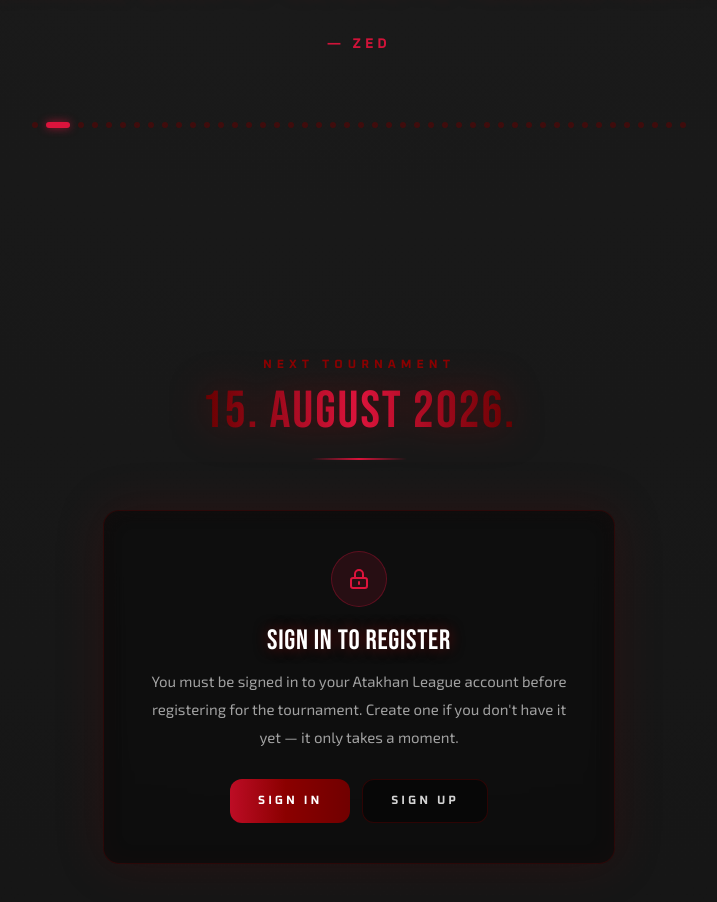
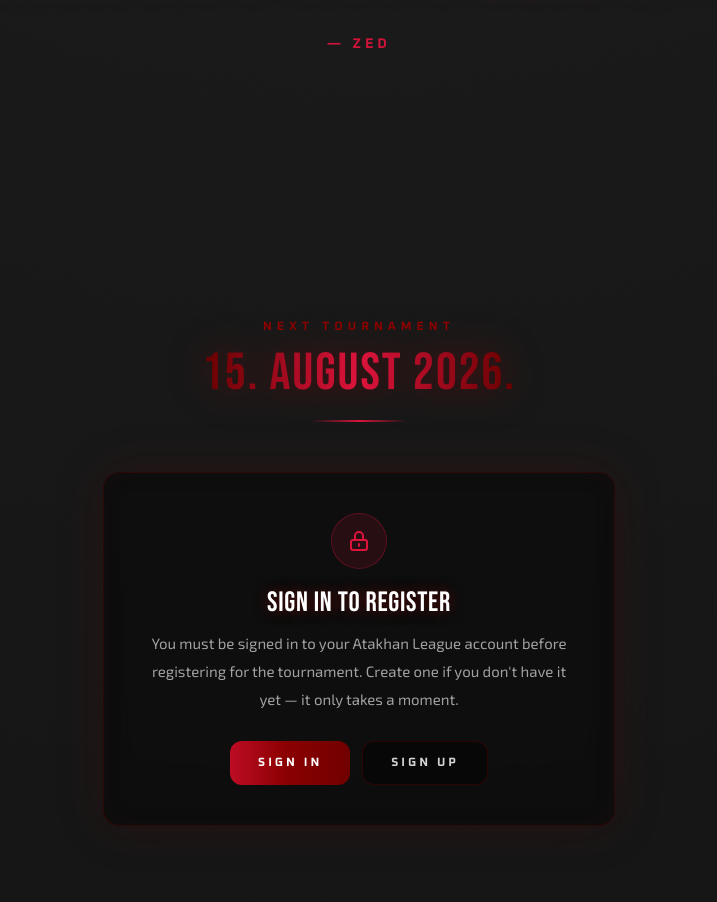
Before and after one commit to Wucelja003/AtakhanLeague, a React (Vite) app in the folder AtakhanLeague/: page / in a window 1280 px wide. Shown: the part 5400-6302 px from the top of the page, without its empty margins (281-998 px from the left). Built offline with nearby package versions, Linux system fonts and the light colour scheme; no server answers.

Commit message:
Remove progress dots from champion quotes rotator
The dot indicator grew unwieldy with the expanded quote pool; quotes now
just crossfade with no counter.

Co-Authored-By: Claude Opus 4.8 <noreply@anthropic.com>

```diff
--- a/AtakhanLeague/src/Components/ChampionQuotes.jsx
+++ b/AtakhanLeague/src/Components/ChampionQuotes.jsx
@@ -106,20 +106,6 @@ export default function ChampionQuotes() {
             — {q.champion}
           </p>
         </div>
-
-        {/* Progress dots */}
-        <div className="flex items-center justify-center gap-2 mt-8">
-          {quotes.map((_, i) => (
-            <span
-              key={i}
-              className={`h-1.5 rounded-full transition-all duration-300 ${
-                i === index
-                  ? 'w-6 bg-[#DC143C] shadow-[0_0_8px_rgba(220,20,60,0.7)]'
-                  : 'w-1.5 bg-[rgba(102,0,0,0.5)]'
-              }`}
-            />
-          ))}
-        </div>
       </div>
     </section>
   );
```
